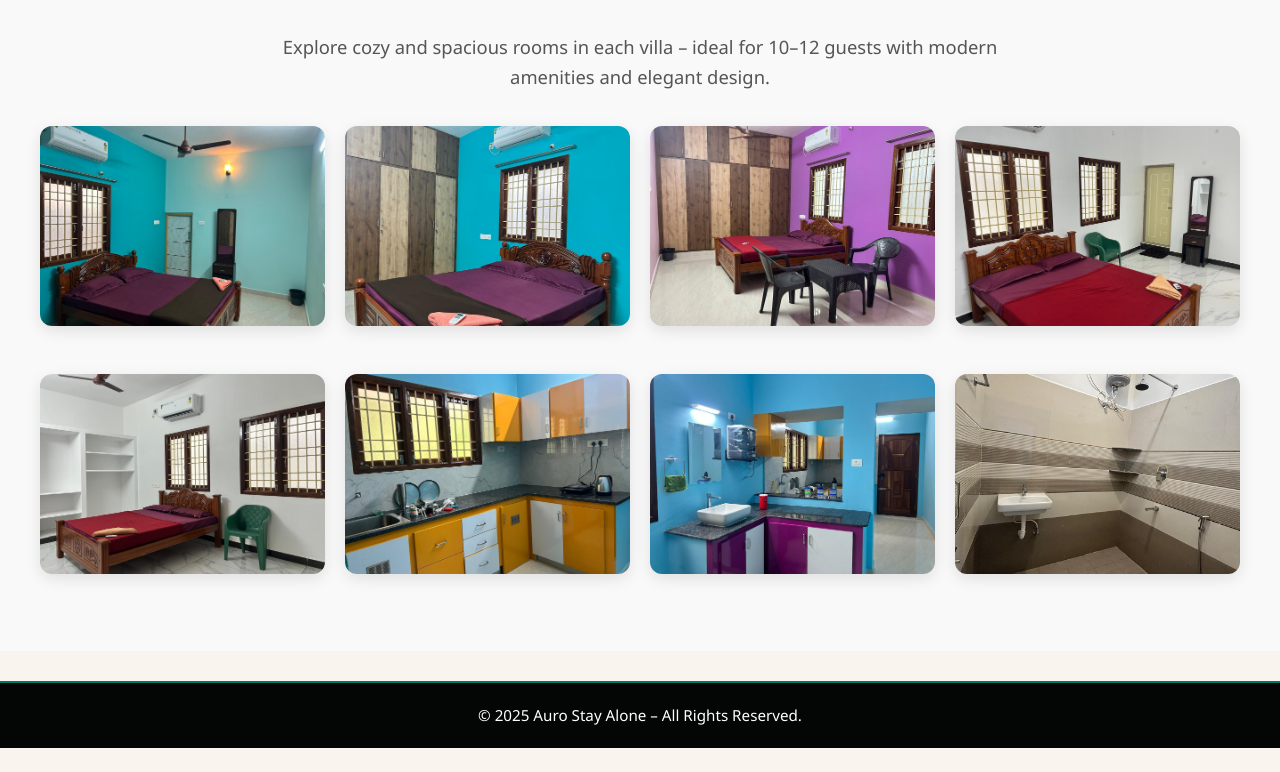
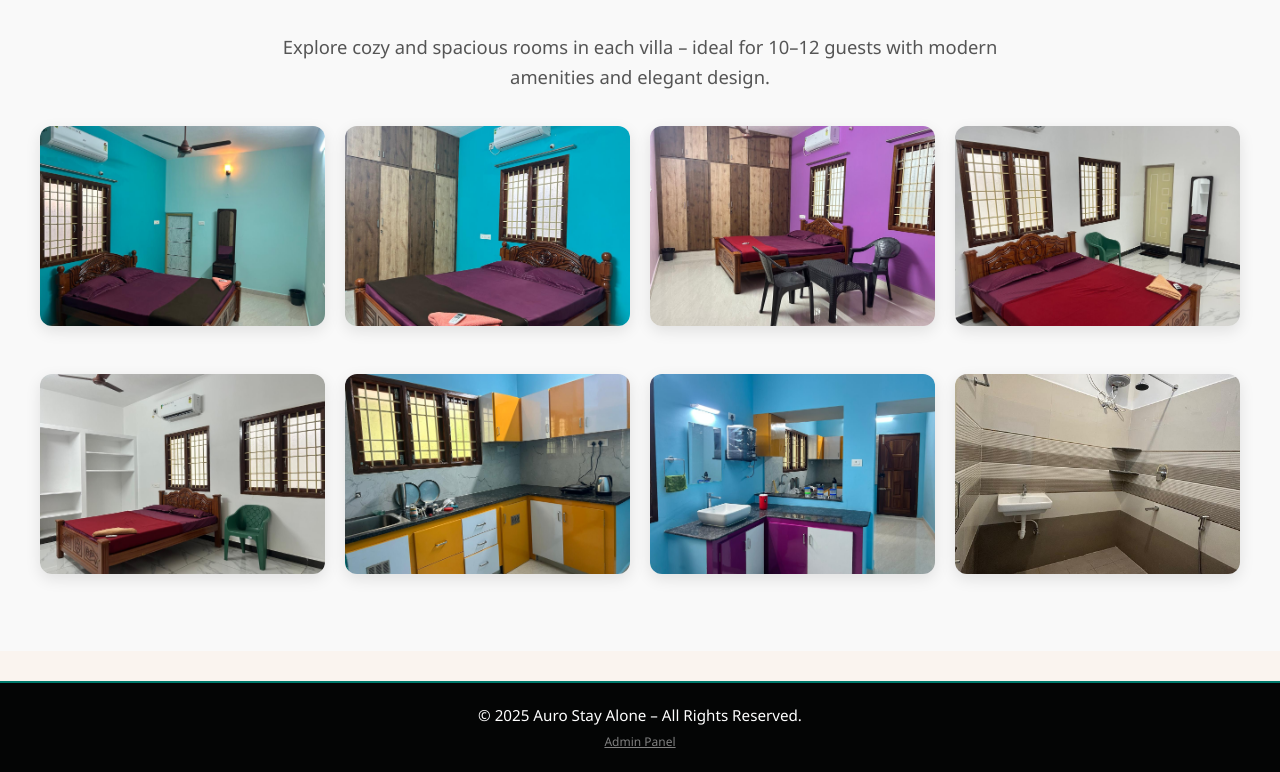
Before and after one commit to karishmasultana-10/auro-stay-alone, a plain HTML site: page rooms.html in a window 1280 px wide. Shown: the part 1829-2601 px from the top of the page. Before the commit the page ends 2577 px from the top, so only its background shows below. Drawn offline with nearby package versions, Linux system fonts and the light colour scheme.

Commit message:
Initial commit - Upload Auro Stay Alone website

```diff
--- a/rooms.html
+++ b/rooms.html
@@ -114,6 +114,7 @@
 
   <footer>
     <p>&copy; 2025 Auro Stay Alone – All Rights Reserved.</p>
+    <a href="admin.html" style="font-size: 12px; color: gray;">Admin Panel</a>
   </footer>
 
   <!-- Lightbox2 JS -->
```
